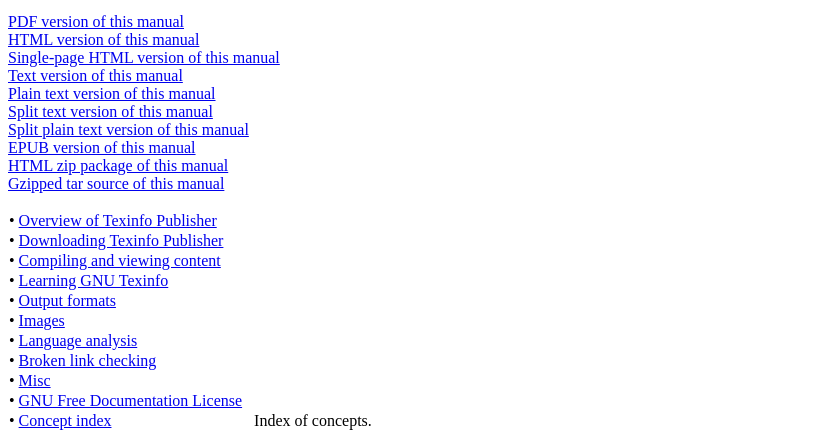
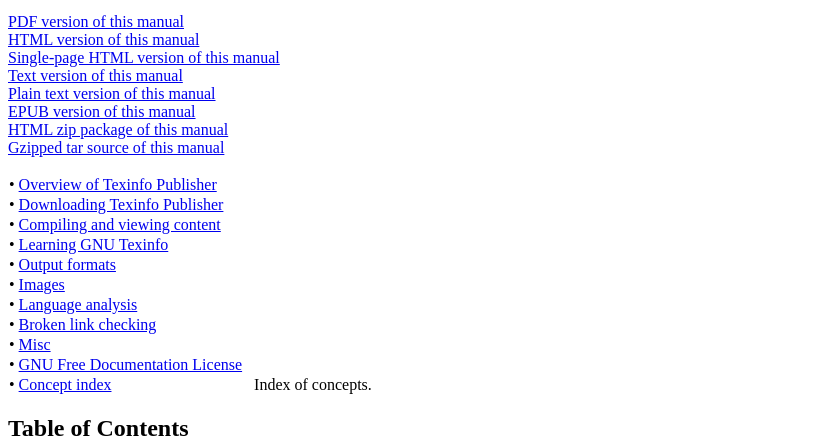
Before and after one commit to AnthonyBradford/AnthonyBradford.github.io, a plain HTML site: page texinfopublisher/index.html in a window 1280 px wide. Shown: the part 368-806 px from the top of the page, without its empty margins (0-815 px from the left). Drawn offline with Linux system fonts and the light colour scheme.

Commit message:
HTML commented out textsplit and plaintextsplit.

```diff
--- a/texinfopublisher/index.html
+++ b/texinfopublisher/index.html
@@ -80,10 +80,10 @@ Copyright &copy;  <var>2012</var>  <var>A. Bradford</var>.
 <span id="index-Plain-text-1"></span>
 <a href="texinfopublisher-1.1_PlainText.txt">Plain text version of this manual</a>
 <br>
-<a href="textsplit/">Split text version of this manual</a>
-<br>
-<a href="plaintextsplit/">Split plain text version of this manual</a>
-<br>
+<!-- <a href="textsplit/">Split text version of this manual</a>-->
+<!-- <br>-->
+<!-- <a href="plaintextsplit/">Split plain text version of this manual</a>-->
+<!-- <br>-->
 <span id="index-EPUB"></span>
 <a href="texinfopublisher-1.1.epub">EPUB version of this manual</a>
 <br>
```
Also changed, not shown: texinfopublisher/indexNoSplit.html (+4 -4 lines), 4 other files.
